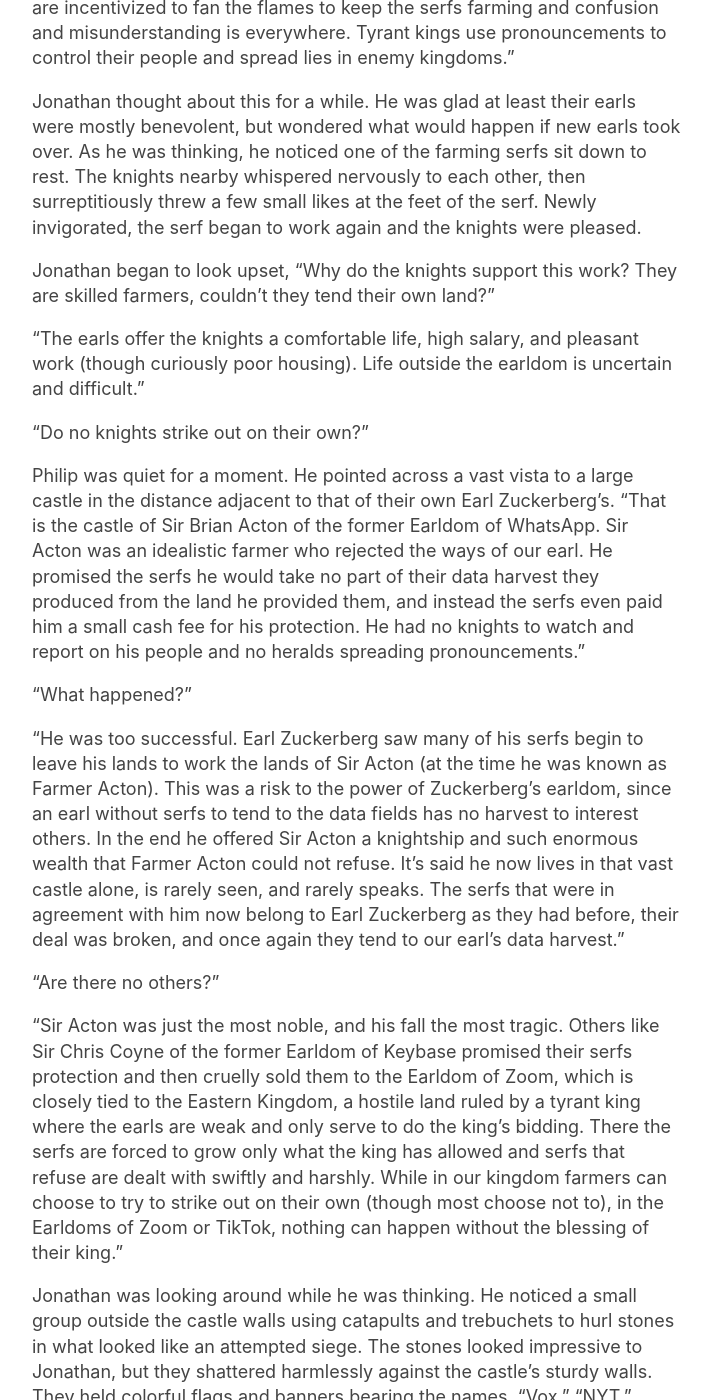
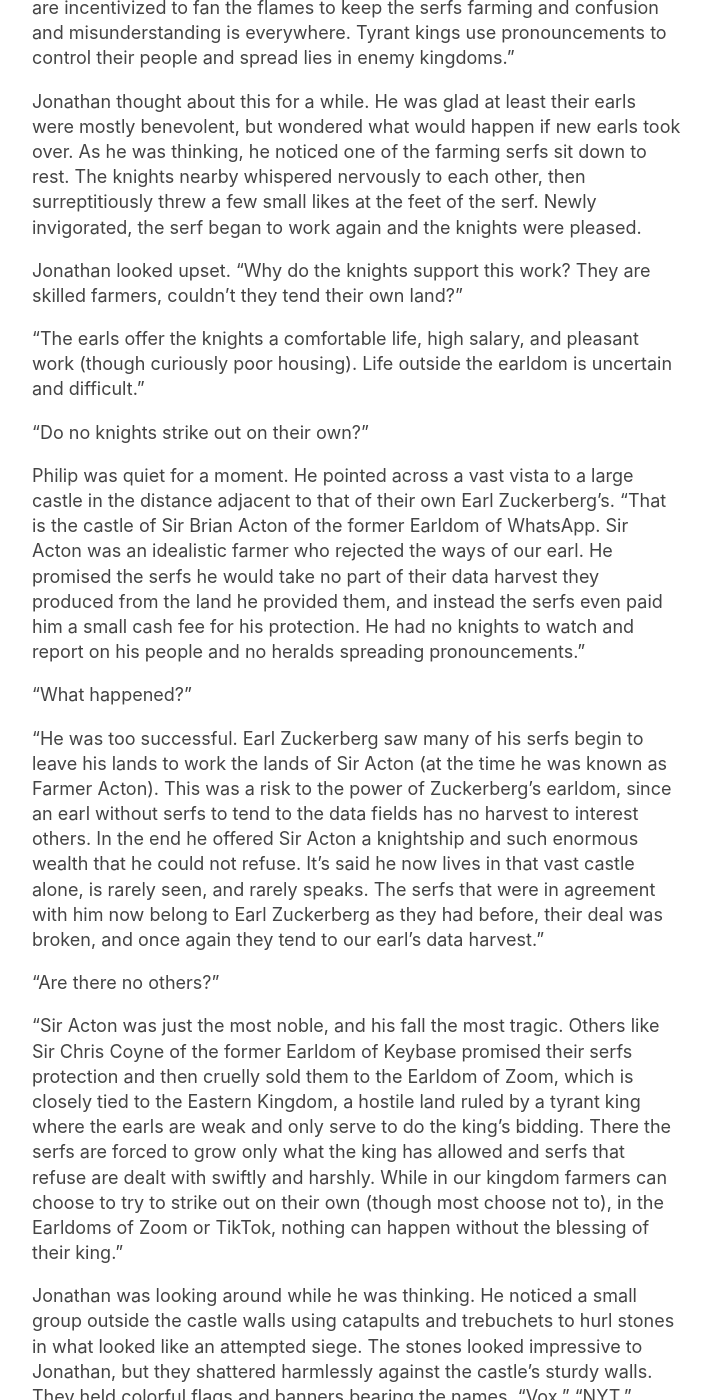
Before and after one commit to zalberico/zalberico.github.io, a Jekyll site: the page built from _posts/2020-07-14-the-serfs-of-facebook.markdown, in a window 1280 px wide and 1400 px high, scrolled down 4643 px. Shown: the whole window, without its empty margins (283-994 px from the left). Built offline with Jekyll 4.4.1, drawn with Linux system fonts in a browser that asks for light colours.

Commit message:
more grammar

```diff
--- a/_posts/2020-07-14-the-serfs-of-facebook.markdown
+++ b/_posts/2020-07-14-the-serfs-of-facebook.markdown
@@ -99,7 +99,7 @@
 
 Jonathan thought about this for a while. He was glad at least their earls were mostly benevolent, but wondered what would happen if new earls took over. As he was thinking, he noticed one of the farming serfs sit down to rest. The knights nearby whispered nervously to each other, then surreptitiously threw a few small likes at the feet of the serf. Newly invigorated, the serf began to work again and the knights were pleased.
 
-Jonathan began to look upset, "Why do the knights support this work? They are skilled farmers, couldn't they tend their own land?"
+Jonathan looked upset. "Why do the knights support this work? They are skilled farmers, couldn't they tend their own land?"
 
 "The earls offer the knights a comfortable life, high salary, and pleasant work (though curiously poor housing). Life outside the earldom is uncertain and difficult."
 
@@ -109,7 +109,7 @@
 
 "What happened?"
 
-"He was too successful. Earl Zuckerberg saw many of his serfs begin to leave his lands to work the lands of Sir Acton (at the time he was known as Farmer Acton). This was a risk to the power of Zuckerberg's earldom, since an earl without serfs to tend to the data fields has no harvest to interest others. In the end he offered Sir Acton a knightship and such enormous wealth that Farmer Acton could not refuse. It's said he now lives in that vast castle alone, is rarely seen, and rarely speaks. The serfs that were in agreement with him now belong to Earl Zuckerberg as they had before, their deal was broken, and once again they tend to our earl's data harvest."
+"He was too successful. Earl Zuckerberg saw many of his serfs begin to leave his lands to work the lands of Sir Acton (at the time he was known as Farmer Acton). This was a risk to the power of Zuckerberg's earldom, since an earl without serfs to tend to the data fields has no harvest to interest others. In the end he offered Sir Acton a knightship and such enormous wealth that he could not refuse. It's said he now lives in that vast castle alone, is rarely seen, and rarely speaks. The serfs that were in agreement with him now belong to Earl Zuckerberg as they had before, their deal was broken, and once again they tend to our earl's data harvest."
 
 "Are there no others?"
 
```
